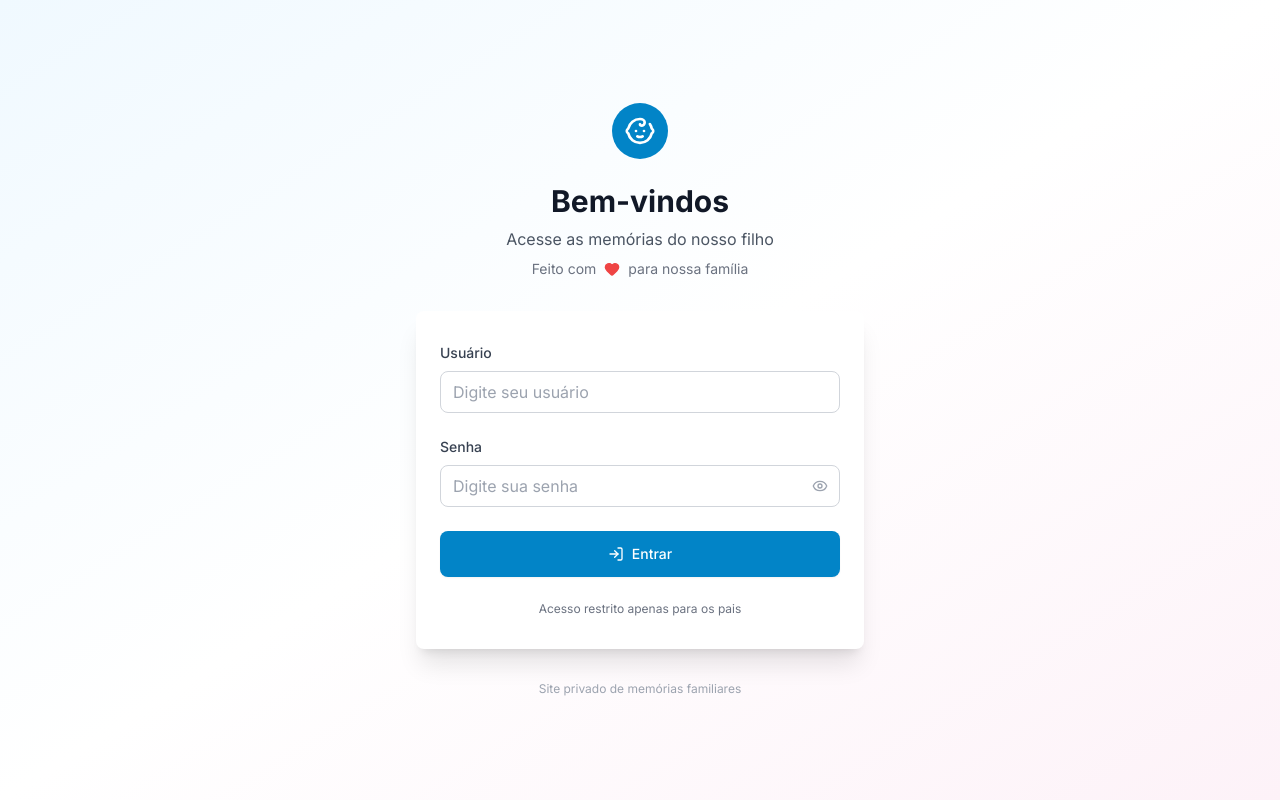
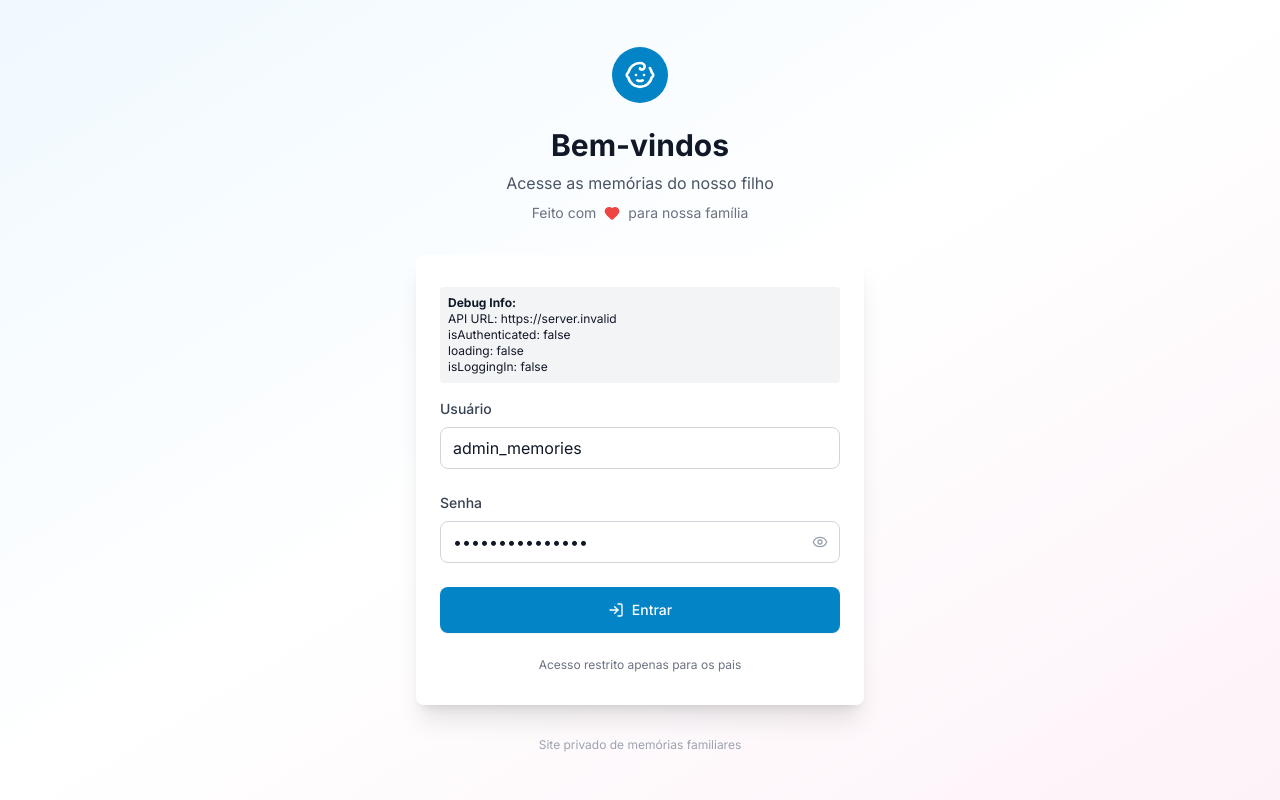
Before and after one commit to Orlando-Pedrazzoli/memories-noah, a React (Vite) app in the folder client/: page /login in a window 1280 px wide. Built offline with nearby package versions, Linux system fonts and the light colour scheme; no server answers.

Commit message:
login page updated

```diff
--- a/client/src/pages/LoginPage.jsx
+++ b/client/src/pages/LoginPage.jsx
@@ -24,10 +24,24 @@ const LoginPage = () => {
   }
 
   const onSubmit = async data => {
+    console.log('🚀 onSubmit chamado com dados:', data);
+    console.log('👤 Username:', data.username);
+    console.log('🔒 Password:', data.password);
+
     setIsLoggingIn(true);
-    const result = await login(data.username, data.password);
 
-    if (!result.success) {
+    try {
+      const result = await login(data.username, data.password);
+      console.log('📝 Resultado do login:', result);
+
+      if (!result.success) {
+        console.log('❌ Login falhou, parando loading...');
+        setIsLoggingIn(false);
+      } else {
+        console.log('✅ Login sucesso! Deveria redirecionar...');
+      }
+    } catch (error) {
+      console.error('💥 Erro no onSubmit:', error);
       setIsLoggingIn(false);
     }
   };
@@ -58,6 +72,17 @@ const LoginPage = () => {
 
         {/* Login Form */}
         <div className='bg-white py-8 px-6 shadow-xl rounded-lg'>
+          {/* ⭐ DEBUG INFO */}
+          <div className='mb-4 p-2 bg-gray-100 rounded text-xs'>
+            <div>
+              <strong>Debug Info:</strong>
+            </div>
+            <div>API URL: {import.meta.env.VITE_API_URL}</div>
+            <div>isAuthenticated: {isAuthenticated.toString()}</div>
+            <div>loading: {loading.toString()}</div>
+            <div>isLoggingIn: {isLoggingIn.toString()}</div>
+          </div>
+
           <form className='space-y-6' onSubmit={handleSubmit(onSubmit)}>
             <div>
               <label
@@ -78,6 +103,7 @@ const LoginPage = () => {
                 id='username'
                 name='username'
                 autoComplete='username'
+                defaultValue='admin_memories'
                 className={`input-field ${
                   errors.username ? 'border-red-500 focus:ring-red-500' : ''
                 }`}
@@ -111,6 +137,7 @@ const LoginPage = () => {
                   id='password'
                   name='password'
                   autoComplete='current-password'
+                  defaultValue='33167960Riviera'
                   className={`input-field pr-10 ${
                     errors.password ? 'border-red-500 focus:ring-red-500' : ''
                   }`}
```
